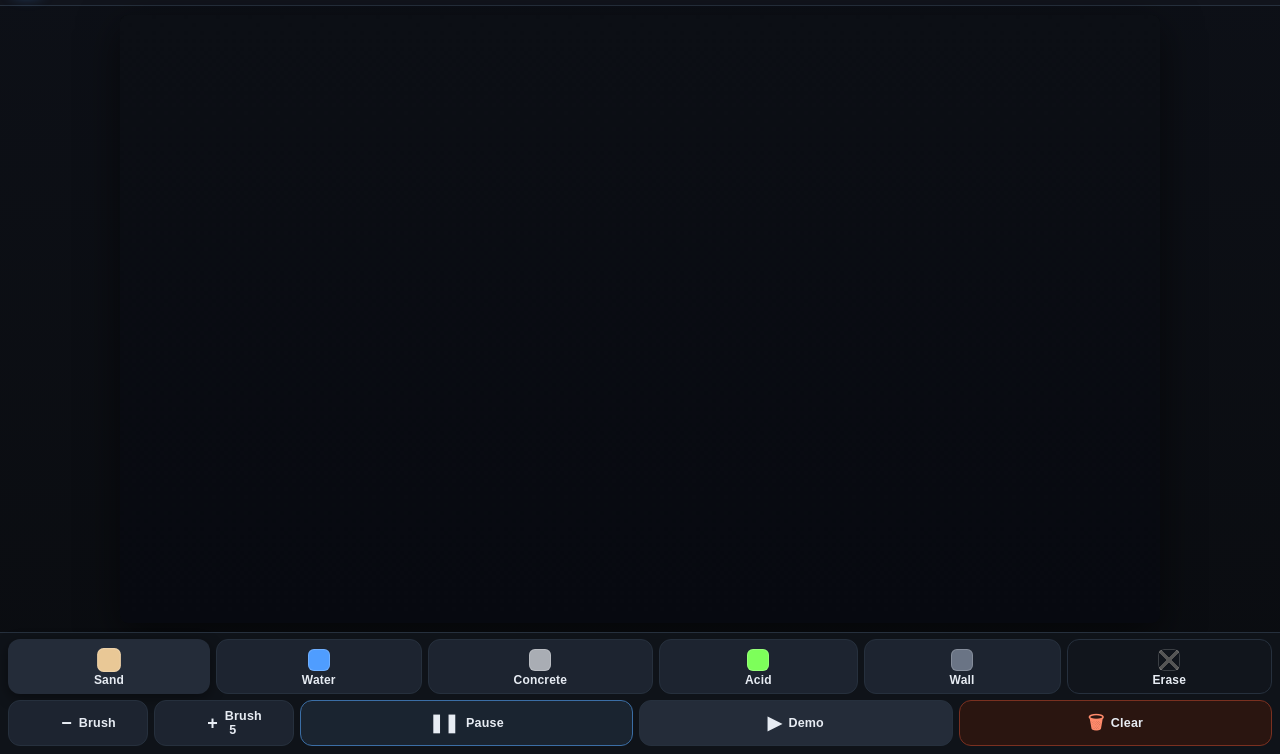
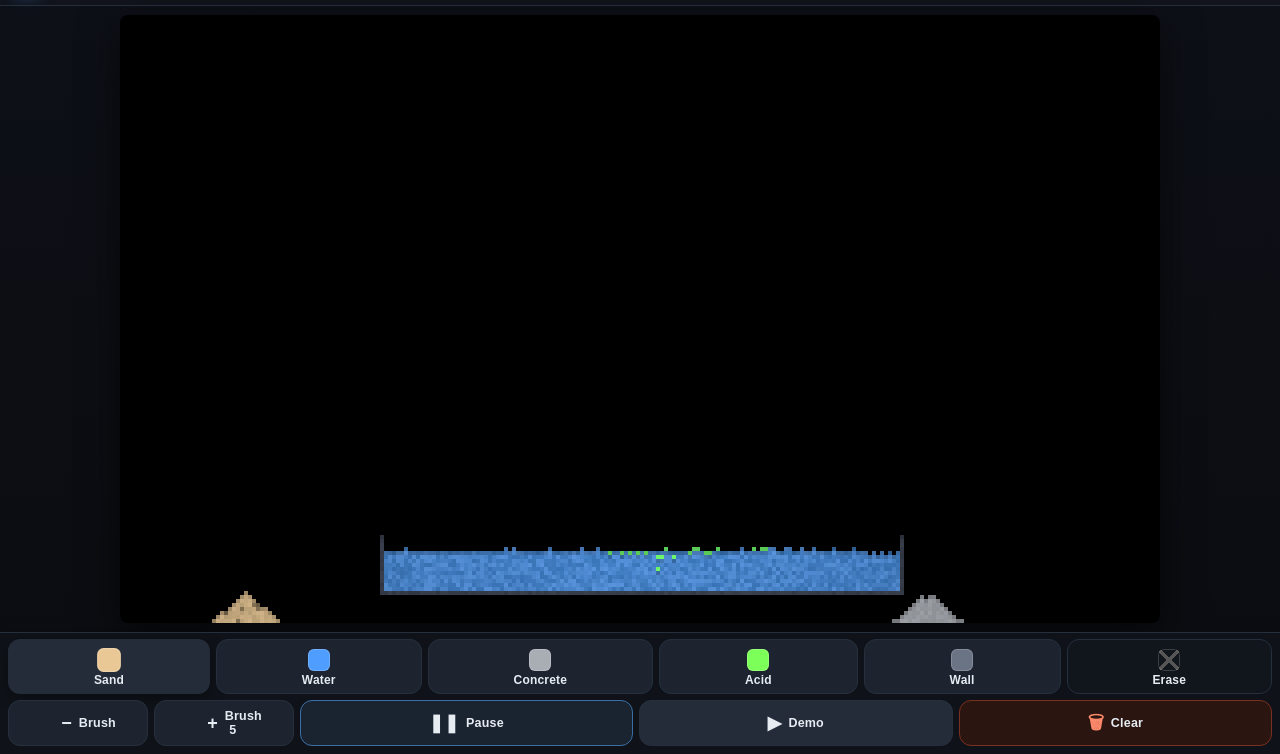
Before and after one commit to metagameznb-stack/material-sandbox, a plain HTML site: page index.html in a window 1280 px wide. Shown: the part 46-800 px from the top of the page. Drawn offline with Linux system fonts and the light colour scheme; animation ran at ten frames a second.

Commit message:
fix render: vignette no longer washes out materials

```diff
--- a/index.html
+++ b/index.html
@@ -361,12 +361,12 @@
   octx.putImageData(imgData,0,0);
   ctx.imageSmoothingEnabled=false;
   ctx.fillStyle="#050608"; ctx.fillRect(0,0,cv.width,cv.height);
-  const grad=ctx.createLinearGradient(0,0,0,cv.height);
-  grad.addColorStop(0,"#0c0f15"); grad.addColorStop(1,"#070910");
   ctx.drawImage(off,0,0,cv.width,cv.height);
-  ctx.globalCompositeOperation="source-atop";
-  ctx.fillStyle=grad; ctx.fillRect(0,0,cv.width,cv.height);
-  ctx.globalCompositeOperation="source-over";
+  // subtle vignette: only lightly darken the edges so materials stay vivid
+  const v=ctx.createRadialGradient(cv.width/2,cv.height/2,cv.height*0.3,cv.width/2,cv.height/2,cv.width*0.72);
+  v.addColorStop(0,"rgba(0,0,0,0)");
+  v.addColorStop(1,"rgba(0,0,0,0.30)");
+  ctx.fillStyle=v; ctx.fillRect(0,0,cv.width,cv.height);
 }
 
 /* ---------- Interaction ---------- */
```
